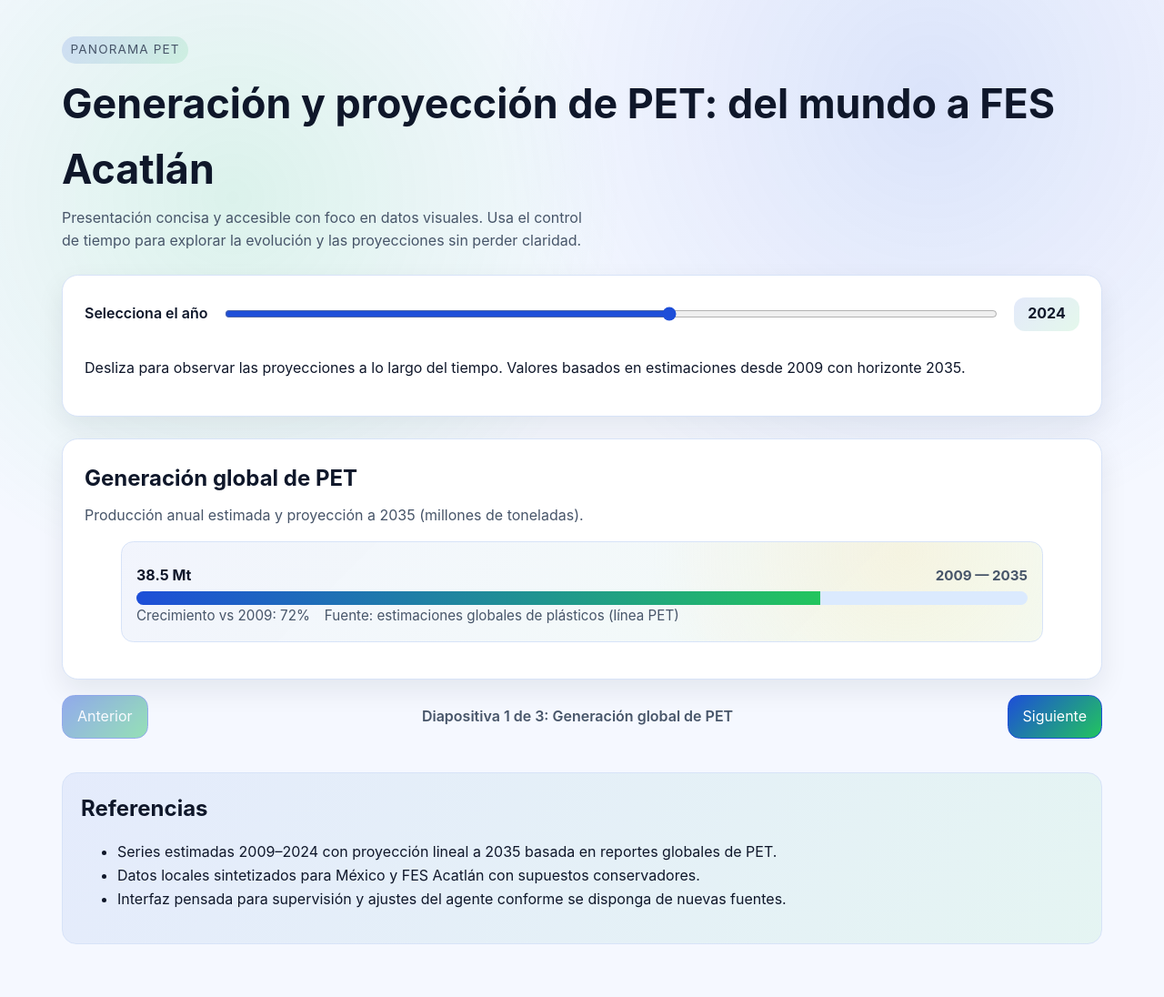
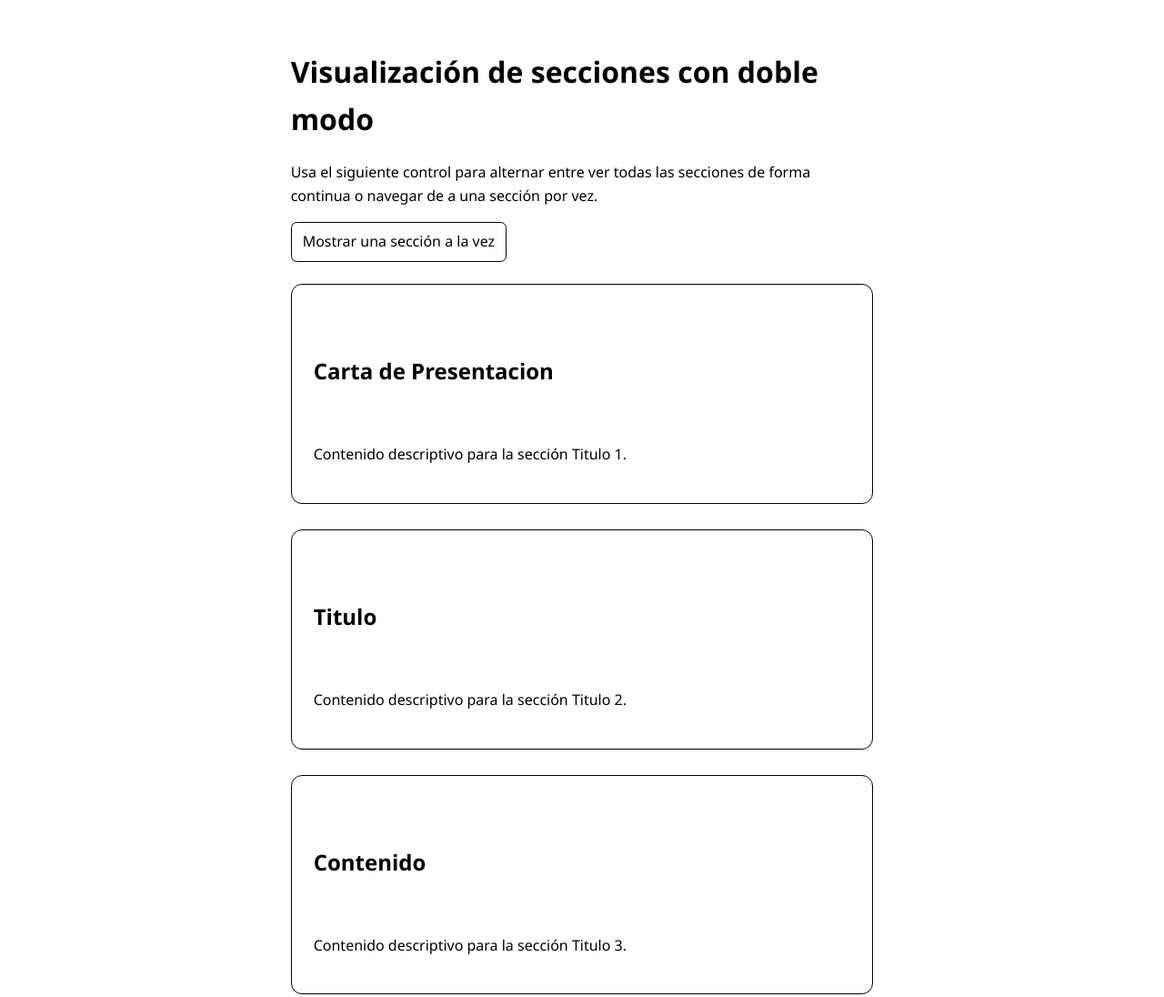
Before and after one commit to LuisMAC2022/AcaDrone, a plain HTML site: page index.html in a window 1280 px wide. Shown: the top 1096 px of the page at 91% size. Drawn offline with Linux system fonts and the light colour scheme.

Commit message:
Revert "Add interactive PET presentation slides"

```diff
--- a/index.html
+++ b/index.html
@@ -3,226 +3,307 @@
   <head>
     <meta charset="utf-8" />
     <meta name="viewport" content="width=device-width, initial-scale=1" />
-    <title>Presentación interactiva: PET global y local</title>
-    <link rel="stylesheet" href="styles/presentation.css" />
+    <title>Demostración de modos de secciones</title>
+    <style>
+      :root {
+        color-scheme: light dark;
+        font-family: "Segoe UI", system-ui, -apple-system, sans-serif;
+        line-height: 1.6;
+      }
+
+      body {
+        margin: 0;
+        padding: 0 1.5rem 2rem;
+        background-color: Canvas;
+        color: CanvasText;
+      }
+
+      .skip-link {
+        position: absolute;
+        top: 0.5rem;
+        left: 0.5rem;
+        padding: 0.5rem 0.75rem;
+        background-color: Highlight;
+        color: HighlightText;
+        border-radius: 0.25rem;
+        transform: translateY(-150%);
+        transition: transform 0.2s ease-in-out;
+      }
+
+      .skip-link:focus {
+        transform: translateY(0);
+      }
+
+      header,
+      main,
+      nav,
+      footer {
+        max-width: 70ch;
+        margin: 0 auto;
+      }
+
+      header {
+        padding: 2rem 0 1.5rem;
+      }
+
+      header > p {
+        margin-top: 0.5rem;
+        margin-bottom: 1rem;
+      }
+
+      button {
+        font: inherit;
+        padding: 0.5rem 0.75rem;
+        border: 1px solid currentColor;
+        border-radius: 0.4rem;
+        background-color: transparent;
+        cursor: pointer;
+      }
+
+      button:focus-visible {
+        outline: 0.25rem solid Highlight;
+        outline-offset: 0.1rem;
+      }
+
+      main {
+        display: grid;
+        gap: 1.75rem;
+      }
+
+      section {
+        border: 1px solid currentColor;
+        border-radius: 0.75rem;
+        padding: 1.5rem;
+      }
+
+      section:focus {
+        outline: none;
+        box-shadow: 0 0 0 0.25rem rgba(0, 102, 204, 0.35);
+      }
+
+      section > header {
+        margin-bottom: 0.75rem;
+      }
+
+      #section-navigation {
+        display: flex;
+        align-items: center;
+        gap: 1rem;
+        justify-content: space-between;
+        padding-top: 0.5rem;
+      }
+
+      #section-status {
+        flex: 1;
+        text-align: center;
+      }
+
+      footer {
+        padding-top: 2rem;
+        font-size: 0.9rem;
+      }
+
+      @media (max-width: 42rem) {
+        body {
+          padding-inline: 1rem;
+        }
+
+        section {
+          padding: 1rem;
+        }
+      }
+    </style>
   </head>
   <body>
-    <a class="skip-link" href="#contenido">Saltar al contenido principal</a>
-    <div class="wrapper">
-      <header class="hero">
-        <span class="hero__eyebrow" aria-hidden="true">Panorama PET</span>
-        <h1 class="hero__title">Generación y proyección de PET: del mundo a FES Acatlán</h1>
-        <p class="hero__lede">
-          Presentación concisa y accesible con foco en datos visuales. Usa el control de tiempo para
-          explorar la evolución y las proyecciones sin perder claridad.
-        </p>
-      </header>
+    <a class="skip-link" href="#principal">Saltar al contenido principal</a>
+    <header>
+      <h1>Visualización de secciones con doble modo</h1>
+      <p>
+        Usa el siguiente control para alternar entre ver todas las secciones de forma continua
+        o navegar de a una sección por vez.
+      </p>
+      <button type="button" id="toggle-mode" aria-pressed="false" aria-controls="principal">
+        Mostrar una sección a la vez
+      </button>
+    </header>
 
-      <main id="contenido">
-        <section class="controls" aria-label="Control temporal de proyecciones">
-          <div class="input-row">
-            <label for="year">Selecciona el año</label>
-            <input
-              type="range"
-              id="year"
-              name="year"
-              min="2009"
-              max="2035"
-              step="1"
-              value="2024"
-              aria-describedby="year-help"
-            />
-            <output id="year-value" for="year">2024</output>
-          </div>
-          <p id="year-help" class="help-text">
-            Desliza para observar las proyecciones a lo largo del tiempo. Valores basados en estimaciones
-            desde 2009 con horizonte 2035.
-          </p>
-        </section>
+    <main id="principal">
+      <section id="titulo-1" tabindex="-1">
+        <header>
+          <h2>Carta de Presentacion</h2>
+        </header>
+        <p>Contenido descriptivo para la sección Titulo 1.</p>
+      </section>
 
-        <section class="slides" aria-label="Diapositivas de visualización" aria-live="polite">
-          <article class="slide" data-slide="0" aria-current="true">
-            <h2>Generación global de PET</h2>
-            <p>Producción anual estimada y proyección a 2035 (millones de toneladas).</p>
-            <figure class="figure">
-              <div class="figure__value">
-                <span id="global-value" aria-live="polite">--</span>
-                <span class="timeline">2009 — 2035</span>
-              </div>
-              <div class="bar" aria-hidden="true"><span id="global-bar"></span></div>
-              <div class="figure__meta">
-                <span id="global-growth">Crecimiento vs 2009: --</span>
-                <span>Fuente: estimaciones globales de plásticos (línea PET)</span>
-              </div>
-            </figure>
-          </article>
+      <section id="titulo-2" tabindex="-1">
+        <header>
+          <h2>Titulo</h2>
+        </header>
+        <p>Contenido descriptivo para la sección Titulo 2.</p>
+      </section>
 
-          <article class="slide" data-slide="1" aria-current="false">
-            <h2>Producción nacional (México)</h2>
-            <p>Volumen anual estimado y proyección (millones de toneladas).</p>
-            <figure class="figure">
-              <div class="figure__value">
-                <span id="mx-value" aria-live="polite">--</span>
-                <span class="timeline">2009 — 2035</span>
-              </div>
-              <div class="bar" aria-hidden="true"><span id="mx-bar"></span></div>
-              <div class="figure__meta">
-                <span id="mx-share">Participación regional: --</span>
-                <span>Dato base 2009 y proyección lineal con ajustes conservadores</span>
-              </div>
-            </figure>
-          </article>
+      <section id="titulo-3" tabindex="-1">
+        <header>
+          <h2>Contenido</h2>
+        </header>
+        <p>Contenido descriptivo para la sección Titulo 3.</p>
+      </section>
 
-          <article class="slide" data-slide="2" aria-current="false">
-            <h2>FES Acatlán: generación estimada</h2>
-            <p>Toneladas anuales generadas y recuperadas en campus.</p>
-            <figure class="figure">
-              <div class="figure__value">
-                <span id="campus-value" aria-live="polite">--</span>
-                <span class="timeline">2009 — 2035</span>
-              </div>
-              <div class="bar" aria-hidden="true"><span id="campus-bar"></span></div>
-              <div class="figure__meta">
-                <span id="campus-recovery">Recuperación estimada: --</span>
-                <span id="campus-trend">Tendencia vs 2024: --</span>
-              </div>
-            </figure>
-          </article>
-        </section>
+      <section id="titulo-4" tabindex="-1">
+        <header>
+          <h2>Resumen</h2>
+        </header>
+        <p>Contenido descriptivo para la sección Titulo 4.</p>
+      </section>
 
-        <nav class="navigation" aria-label="Navegación de diapositivas">
-          <button type="button" id="prev" aria-label="Diapositiva anterior">Anterior</button>
-          <p class="status" id="slide-status">Diapositiva 1 de 3: Panorama global</p>
-          <button type="button" id="next" aria-label="Diapositiva siguiente">Siguiente</button>
-        </nav>
+      <section id="titulo-5" tabindex="-1">
+        <header>
+          <h2>Bosquejo</h2>
+        </header>
+        <p>Contenido descriptivo para la sección Titulo 5.</p>
+      </section>
 
-        <section class="references" aria-labelledby="refs-title">
-          <h2 id="refs-title">Referencias</h2>
-          <ul>
-            <li>Series estimadas 2009–2024 con proyección lineal a 2035 basada en reportes globales de PET.</li>
-            <li>Datos locales sintetizados para México y FES Acatlán con supuestos conservadores.</li>
-            <li>Interfaz pensada para supervisión y ajustes del agente conforme se disponga de nuevas fuentes.</li>
-          </ul>
-        </section>
-      </main>
-    </div>
+      <section id="titulo-6" tabindex="-1">
+        <header>
+          <h2>Resultados del analisis</h2>
+        </header>
+        <p>Contenido descriptivo para la sección Titulo 6.</p>
+      </section>
+
+      <section id="titulo-7" tabindex="-1">
+        <header>
+          <h2>Alternativas</h2>
+        </header>
+        <p>Contenido descriptivo para la sección Titulo 7.</p>
+      </section>
+
+      <section id="titulo-8" tabindex="-1">
+        <header>
+          <h2>Recomendaciones</h2>
+        </header>
+        <p>Contenido descriptivo para la sección Titulo 8.</p>
+      </section>
+
+      <section id="titulo-9" tabindex="-1">
+        <header>
+          <h2>Resumen</h2>
+        </header>
+        <p>Contenido descriptivo para la sección Titulo 9.</p>
+      </section>
+
+      <section id="titulo-10" tabindex="-1">
+        <header>
+          <h2>Apendice</h2>
+        </header>
+        <p>Contenido descriptivo para la sección Titulo 10.</p>
+      </section>
+    </main>
+
+    <nav id="section-navigation" aria-label="Navegación entre secciones">
+      <button type="button" id="previous-section" hidden>Anterior</button>
+      <p id="section-status" role="status" aria-live="polite">Modo continuo activo.</p>
+      <button type="button" id="next-section" hidden>Siguiente</button>
+    </nav>
+
+    <footer>
+      <p>Ejemplo accesible y semántico de control de modos de visualización de contenido.</p>
+    </footer>
 
     <script>
-      const dataByYear = {
-        2009: { global: 22.4, mexico: 1.8, campus: 0.012, recovery: 0.32 },
-        2012: { global: 24.6, mexico: 2.0, campus: 0.014, recovery: 0.34 },
-        2016: { global: 29.3, mexico: 2.5, campus: 0.017, recovery: 0.36 },
-        2020: { global: 34.1, mexico: 2.9, campus: 0.020, recovery: 0.38 },
-        2024: { global: 38.5, mexico: 3.3, campus: 0.022, recovery: 0.41 },
-        2028: { global: 43.7, mexico: 3.6, campus: 0.025, recovery: 0.45 },
-        2032: { global: 47.8, mexico: 3.9, campus: 0.027, recovery: 0.48 },
-        2035: { global: 50.2, mexico: 4.1, campus: 0.028, recovery: 0.5 }
-      };
+      const toggleModeButton = document.getElementById('toggle-mode');
+      const sectionNavigation = document.getElementById('section-navigation');
+      const previousButton = document.getElementById('previous-section');
+      const nextButton = document.getElementById('next-section');
+      const sectionStatus = document.getElementById('section-status');
+      const sections = Array.from(document.querySelectorAll('main section'));
+      let singleSectionMode = false;
+      let currentIndex = 0;
 
-      const yearInput = document.getElementById('year');
-      const yearValue = document.getElementById('year-value');
-      const slides = Array.from(document.querySelectorAll('.slide'));
-      const slideStatus = document.getElementById('slide-status');
-      const prevBtn = document.getElementById('prev');
-      const nextBtn = document.getElementById('next');
-
-      const globalValue = document.getElementById('global-value');
-      const globalBar = document.getElementById('global-bar');
-      const globalGrowth = document.getElementById('global-growth');
-
-      const mxValue = document.getElementById('mx-value');
-      const mxBar = document.getElementById('mx-bar');
-      const mxShare = document.getElementById('mx-share');
-
-      const campusValue = document.getElementById('campus-value');
-      const campusBar = document.getElementById('campus-bar');
-      const campusRecovery = document.getElementById('campus-recovery');
-      const campusTrend = document.getElementById('campus-trend');
-
-      const maxGlobal = 50.2;
-      const maxMexico = 4.1;
-      const maxCampus = 0.028;
-      const baseYear = 2009;
-      const comparisonYear = 2024;
-
-      function formatMillions(value) {
-        return `${value.toFixed(1)} Mt`; // millones de toneladas
+      function getSectionTitle(index) {
+        const section = sections[index];
+        if (!section) {
+          return '';
+        }
+        const heading = section.querySelector('h2');
+        return heading?.textContent?.trim() ?? '';
       }
 
-      function formatCampus(value) {
-        return `${(value * 1000).toFixed(1)} t`; // convertir a toneladas
+      function updateNavigationButtons() {
+        const previousIndex = currentIndex - 1;
+        const nextIndex = currentIndex + 1;
+
+        previousButton.disabled = previousIndex < 0;
+        nextButton.disabled = nextIndex >= sections.length;
+
+        previousButton.textContent = previousIndex >= 0
+          ? `Anterior: ${getSectionTitle(previousIndex)}`
+          : 'Anterior';
+
+        nextButton.textContent = nextIndex < sections.length
+          ? `Siguiente: ${getSectionTitle(nextIndex)}`
+          : 'Siguiente';
       }
 
-      function percentChange(current, baseline) {
-        return ((current - baseline) / baseline) * 100;
+      function updateSectionsVisibility() {
+        sections.forEach((section, index) => {
+          const shouldHide = singleSectionMode && index !== currentIndex;
+          section.hidden = shouldHide;
+          if (!shouldHide && singleSectionMode) {
+            section.focus();
+          }
+        });
       }
 
-      function updateBars(year) {
-        const entry = dataByYear[year];
-        const base = dataByYear[baseYear];
-        const current = dataByYear[comparisonYear];
-
-        if (!entry || !base || !current) return;
-
-        yearValue.textContent = year;
-
-        globalValue.textContent = formatMillions(entry.global);
-        globalBar.style.setProperty('--value', `${(entry.global / maxGlobal) * 100}%`);
-        const globalChange = percentChange(entry.global, base.global);
-        globalGrowth.textContent = `Crecimiento vs 2009: ${globalChange.toFixed(0)}%`;
-
-        mxValue.textContent = formatMillions(entry.mexico);
-        mxBar.style.setProperty('--value', `${(entry.mexico / maxMexico) * 100}%`);
-        const share = (entry.mexico / entry.global) * 100;
-        mxShare.textContent = `Participación regional: ${share.toFixed(1)}% del total`;
-
-        campusValue.textContent = formatCampus(entry.campus);
-        campusBar.style.setProperty('--value', `${(entry.campus / maxCampus) * 100}%`);
-        const recovered = entry.campus * entry.recovery;
-        campusRecovery.textContent = `Recuperación estimada: ${(recovered * 1000).toFixed(1)} t (${(entry.recovery * 100).toFixed(0)}%)`;
-        const campusDelta = percentChange(entry.campus, current.campus);
-        campusTrend.textContent = `Tendencia vs 2024: ${campusDelta >= 0 ? '+' : ''}${campusDelta.toFixed(1)}%`;
+      function updateStatusMessage() {
+        if (singleSectionMode) {
+          const currentSection = sections[currentIndex];
+          const title = currentSection.querySelector('h2');
+          sectionStatus.textContent = `Sección ${currentIndex + 1} de ${sections.length}: ${title?.textContent ?? ''}`;
+        } else {
+          sectionStatus.textContent = 'Modo continuo activo.';
+        }
       }
 
-      function setSlide(index) {
-        slides.forEach((slide, i) => {
-          const isActive = i === index;
-          slide.setAttribute('aria-current', String(isActive));
-          slide.hidden = !isActive;
-        });
-        prevBtn.disabled = index === 0;
-        nextBtn.disabled = index === slides.length - 1;
-        slideStatus.textContent = `Diapositiva ${index + 1} de ${slides.length}: ${slides[index].querySelector('h2').textContent}`;
+      function updateToggleButton() {
+        toggleModeButton.textContent = singleSectionMode
+          ? 'Mostrar todas las secciones'
+          : 'Mostrar una sección a la vez';
+        toggleModeButton.setAttribute('aria-pressed', String(singleSectionMode));
       }
 
-      yearInput.addEventListener('input', (event) => {
-        const year = Number(event.target.value);
-        const closestYear = Object.keys(dataByYear)
-          .map(Number)
-          .reduce((prev, curr) => (Math.abs(curr - year) < Math.abs(prev - year) ? curr : prev));
-        yearInput.value = closestYear;
-        updateBars(closestYear);
+      function refreshView() {
+        updateSectionsVisibility();
+        updateNavigationButtons();
+        updateStatusMessage();
+        previousButton.hidden = !singleSectionMode;
+        nextButton.hidden = !singleSectionMode;
+      }
+
+      toggleModeButton.addEventListener('click', () => {
+        singleSectionMode = !singleSectionMode;
+        if (singleSectionMode) {
+          currentIndex = 0;
+        }
+        updateToggleButton();
+        refreshView();
       });
 
-      prevBtn.addEventListener('click', () => {
-        const currentIndex = slides.findIndex((slide) => slide.getAttribute('aria-current') === 'true');
-        if (currentIndex > 0) setSlide(currentIndex - 1);
-      });
-
-      nextBtn.addEventListener('click', () => {
-        const currentIndex = slides.findIndex((slide) => slide.getAttribute('aria-current') === 'true');
-        if (currentIndex < slides.length - 1) setSlide(currentIndex + 1);
-      });
-
-      // Inicialización
-      slides.forEach((slide, index) => {
-        if (index !== 0) {
-          slide.hidden = true;
+      previousButton.addEventListener('click', () => {
+        if (currentIndex > 0) {
+          currentIndex -= 1;
+          refreshView();
         }
       });
 
-      updateBars(Number(yearInput.value));
-      setSlide(0);
+      nextButton.addEventListener('click', () => {
+        if (currentIndex < sections.length - 1) {
+          currentIndex += 1;
+          refreshView();
+        }
+      });
+
+      // Inicializar vista en modo continuo
+      refreshView();
     </script>
   </body>
 </html>
--- a/styles/presentation.css
+++ /dev/null
@@ -1,272 +0,0 @@
-:root {
-  color-scheme: light;
-  --blue-900: #0f172a;
-  --blue-700: #1d4ed8;
-  --blue-200: #dbeafe;
-  --green-500: #22c55e;
-  --green-700: #15803d;
-  --gold-300: #f8e0a3;
-  --bg: #f5f8ff;
-  --surface: #ffffff;
-  --text: #0f172a;
-  --muted: #475569;
-  --border: #d7e3f8;
-  --shadow: 0 12px 30px rgba(15, 23, 42, 0.08);
-  font-family: "Inter", system-ui, -apple-system, "Segoe UI", sans-serif;
-}
-
-* {
-  box-sizing: border-box;
-}
-
-html,
-body {
-  margin: 0;
-  padding: 0;
-  background: radial-gradient(circle at 20% 20%, rgba(34, 197, 94, 0.12), transparent 32%),
-    radial-gradient(circle at 80% 10%, rgba(29, 78, 216, 0.12), transparent 34%),
-    var(--bg);
-  color: var(--text);
-  line-height: 1.6;
-}
-
-a {
-  color: var(--blue-700);
-  text-decoration: none;
-}
-
-a:hover,
-a:focus-visible {
-  text-decoration: underline;
-}
-
-.skip-link {
-  position: absolute;
-  top: 0.5rem;
-  left: 0.5rem;
-  padding: 0.55rem 0.9rem;
-  background: var(--blue-700);
-  color: #ffffff;
-  border-radius: 0.5rem;
-  transform: translateY(-140%);
-  transition: transform 0.2s ease;
-  z-index: 30;
-}
-
-.skip-link:focus-visible {
-  transform: translateY(0);
-}
-
-.wrapper {
-  max-width: 74rem;
-  margin: 0 auto;
-  padding: 0 1.25rem 3rem;
-}
-
-.hero {
-  padding: 2.5rem 0 1.5rem;
-}
-
-.hero__eyebrow {
-  display: inline-flex;
-  align-items: center;
-  gap: 0.4rem;
-  padding: 0.25rem 0.6rem;
-  background: linear-gradient(120deg, rgba(29, 78, 216, 0.14), rgba(34, 197, 94, 0.12));
-  color: var(--muted);
-  border-radius: 999px;
-  font-size: 0.85rem;
-  letter-spacing: 0.08em;
-  text-transform: uppercase;
-}
-
-.hero__title {
-  margin: 0.6rem 0 0.25rem;
-  font-size: clamp(2rem, 4vw, 2.8rem);
-}
-
-.hero__lede {
-  margin: 0;
-  max-width: 58ch;
-  color: var(--muted);
-}
-
-.controls {
-  background: var(--surface);
-  border: 1px solid var(--border);
-  border-radius: 1.1rem;
-  box-shadow: var(--shadow);
-  padding: 1.5rem;
-  display: grid;
-  gap: 0.75rem;
-}
-
-.controls label {
-  font-weight: 600;
-}
-
-.controls .input-row {
-  display: flex;
-  align-items: center;
-  gap: 1rem;
-  flex-wrap: wrap;
-}
-
-.controls input[type="range"] {
-  flex: 1;
-  accent-color: var(--blue-700);
-}
-
-.controls output {
-  min-width: 4.5rem;
-  padding: 0.35rem 0.65rem;
-  border-radius: 0.75rem;
-  background: linear-gradient(135deg, rgba(29, 78, 216, 0.12), rgba(34, 197, 94, 0.12));
-  text-align: center;
-  font-weight: 700;
-  color: var(--blue-900);
-}
-
-.slides {
-  margin-top: 1.5rem;
-  display: grid;
-  gap: 1rem;
-}
-
-.slide {
-  background: var(--surface);
-  border: 1px solid var(--border);
-  border-radius: 1.1rem;
-  box-shadow: var(--shadow);
-  padding: 1.5rem;
-  display: none;
-}
-
-.slide[aria-current="true"] {
-  display: block;
-}
-
-.slide h2 {
-  margin: 0 0 0.5rem;
-}
-
-.slide p {
-  margin: 0 0 1rem;
-  color: var(--muted);
-}
-
-.figure {
-  border: 1px solid var(--border);
-  border-radius: 0.85rem;
-  padding: 1rem;
-  background: radial-gradient(circle at 85% 10%, rgba(248, 224, 163, 0.28), transparent 32%),
-    linear-gradient(135deg, rgba(29, 78, 216, 0.06), rgba(34, 197, 94, 0.05)),
-    var(--surface);
-}
-
-.bar {
-  position: relative;
-  height: 0.95rem;
-  border-radius: 999px;
-  background: var(--blue-200);
-  overflow: hidden;
-}
-
-.bar span {
-  position: absolute;
-  inset: 0;
-  background: linear-gradient(90deg, var(--blue-700), var(--green-500));
-  width: var(--value, 50%);
-  transition: width 0.3s ease;
-}
-
-.figure__value {
-  display: flex;
-  justify-content: space-between;
-  align-items: baseline;
-  margin: 0.5rem 0 0.25rem;
-  font-weight: 700;
-  color: var(--blue-900);
-}
-
-.figure__meta {
-  display: flex;
-  gap: 1rem;
-  flex-wrap: wrap;
-  font-size: 0.95rem;
-  color: var(--muted);
-}
-
-.timeline {
-  display: inline-flex;
-  gap: 0.3rem;
-  align-items: center;
-  font-size: 0.95rem;
-  color: var(--muted);
-}
-
-.navigation {
-  margin-top: 0.75rem;
-  display: flex;
-  align-items: center;
-  gap: 0.75rem;
-  justify-content: space-between;
-}
-
-.navigation button {
-  font: inherit;
-  padding: 0.65rem 1rem;
-  border-radius: 0.85rem;
-  border: 1px solid var(--blue-700);
-  color: #ffffff;
-  background: linear-gradient(135deg, var(--blue-700), var(--green-500));
-  cursor: pointer;
-}
-
-.navigation button[disabled] {
-  opacity: 0.45;
-  cursor: not-allowed;
-}
-
-.navigation .status {
-  flex: 1;
-  text-align: center;
-  color: var(--muted);
-  font-weight: 600;
-}
-
-.references {
-  margin-top: 2rem;
-  padding: 1.25rem;
-  border-radius: 1rem;
-  background: linear-gradient(120deg, rgba(29, 78, 216, 0.08), rgba(34, 197, 94, 0.08));
-  border: 1px solid var(--border);
-}
-
-.references h2 {
-  margin: 0 0 0.5rem;
-}
-
-@media (prefers-reduced-motion: reduce) {
-  * {
-    scroll-behavior: auto;
-    animation-duration: 0.001ms !important;
-    transition-duration: 0.001ms !important;
-  }
-}
-
-@media (max-width: 720px) {
-  .controls,
-  .slide {
-    padding: 1.25rem;
-  }
-
-  .navigation {
-    flex-direction: column;
-    align-items: stretch;
-  }
-
-  .navigation .status {
-    order: -1;
-  }
-}
```
